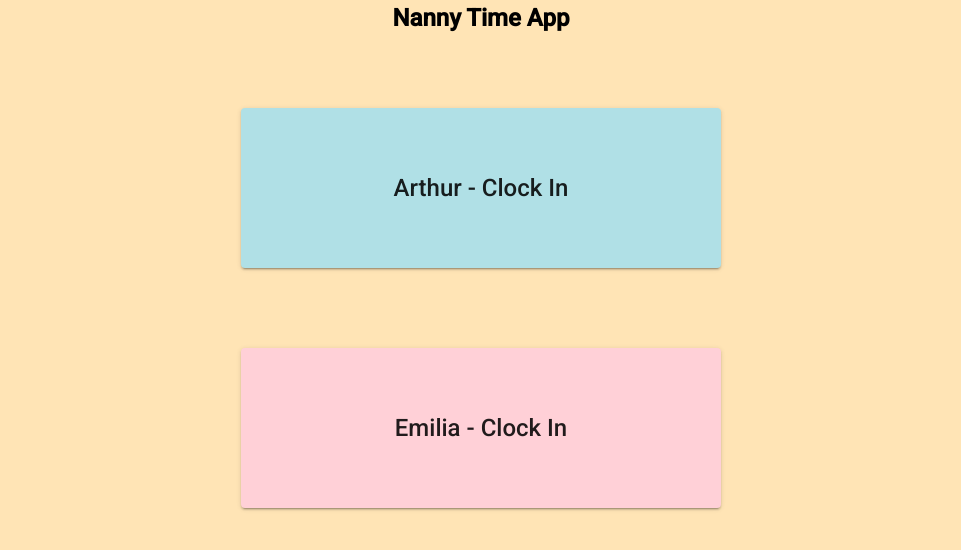
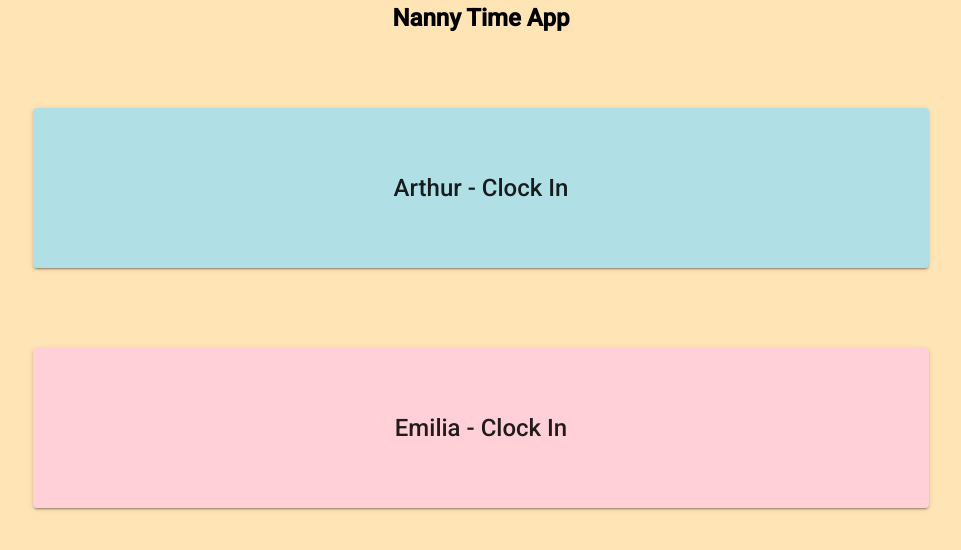
Before and after one commit to bnesiba/BabyClock, an Angular app in the folder NannyTimeUI/: page / in a window 1280 px wide. Shown: the top 550 px of the page, without its empty margins (159-1120 px from the left). Built offline with nearby package versions, Linux system fonts and the light colour scheme; no server answers.

Commit message:
fix width

```diff
--- a/NannyTimeUI/src/app/ui-shell/ui-shell.component.scss
+++ b/NannyTimeUI/src/app/ui-shell/ui-shell.component.scss
@@ -1,5 +1,5 @@
 button{
-    width: 60vh;
+    width: 70vw;
     height: 20vh;
 
     margin-top: 5vh;
```
